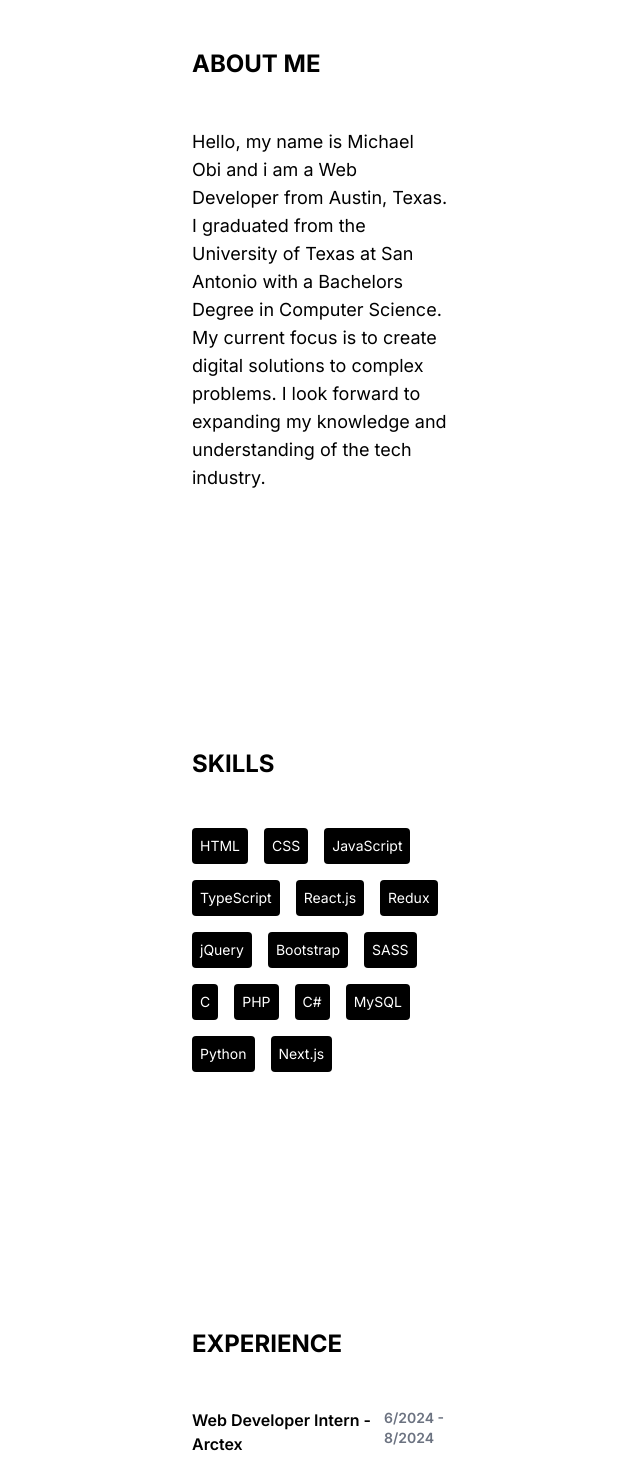
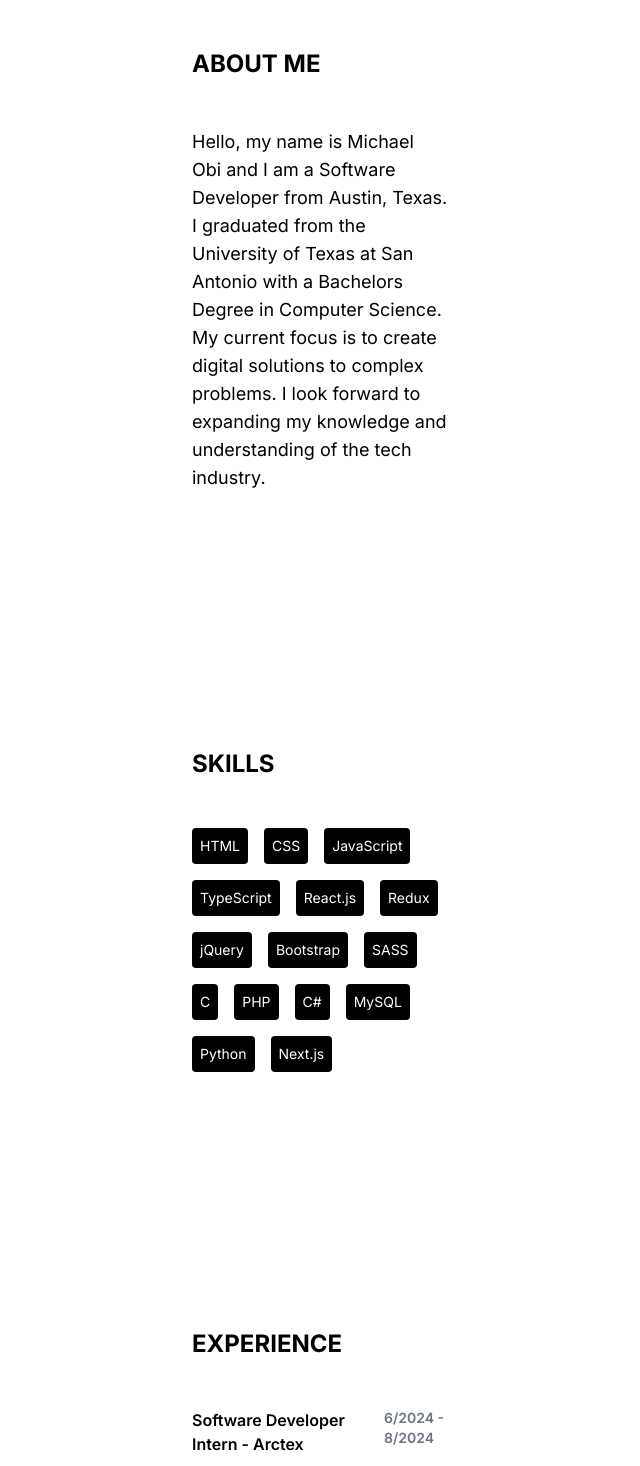
Before and after one commit to theMichaelObi/obi-portfolio, a Next.js app: page /about in a window 1280 px wide. Shown: the part 240-1706 px from the top of the page, without its empty margins (0-640 px from the left). Built offline with nearby package versions, Linux system fonts and the light colour scheme.

Commit message:
Updated Resume. modified about and index

```diff
--- a/src/components/data.jsx
+++ b/src/components/data.jsx
@@ -53,7 +53,7 @@ const projects = [
 
 const experiences = [
   {
-    title: "Web Developer Intern",
+    title: "Software Developer Intern",
     company: "Arctex",
     description: `Worked with a startup company to remodel their 3D Company Website and create their new FormHelper Chrome extension.
     Implemented different frameworks such as React, Node.js, and Three.js. Collaborated with other software developers
--- a/src/pages/about.js
+++ b/src/pages/about.js
@@ -18,7 +18,7 @@ const AboutPage = () => {
                 <h1 className="font-bold text-2xl">ABOUT ME</h1>
                 { /* BIOGRAPHY DESCRIPTION */}
                 <p className="text-md lg:text-lg">
-                  Hello, my name is Michael Obi and i am a Web Developer from Austin, Texas. I
+                  Hello, my name is Michael Obi and I am a Software Developer from Austin, Texas. I
                   graduated from the University of Texas at San Antonio with a Bachelors Degree
                   in Computer Science. My current focus is to create digital solutions to complex
                   problems. I look forward to expanding my knowledge and understanding of the tech industry.
--- a/src/pages/index.js
+++ b/src/pages/index.js
@@ -21,7 +21,7 @@ export default function Home() {
               <h1 className="text-4xl md:text-8xl font-bold w-full">Michael Obi</h1>
               {/* DESCRIPTION */}
               <p className="md:text-xl w-full">
-                Web Developer from Austin, TX
+                Software Developer from Austin, TX
               </p>
               {/* RESUME BUTTON */}
               <div className="flex w-full">
```
Also changed, not shown: 1 other file (tests, documents, lock files or other folders).
